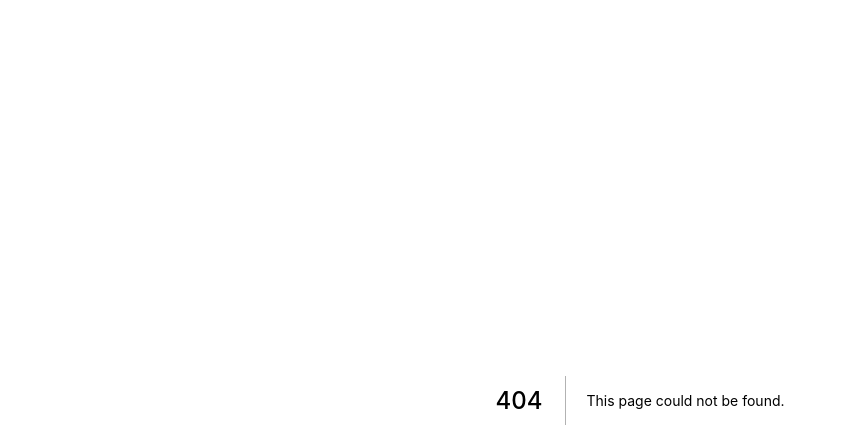
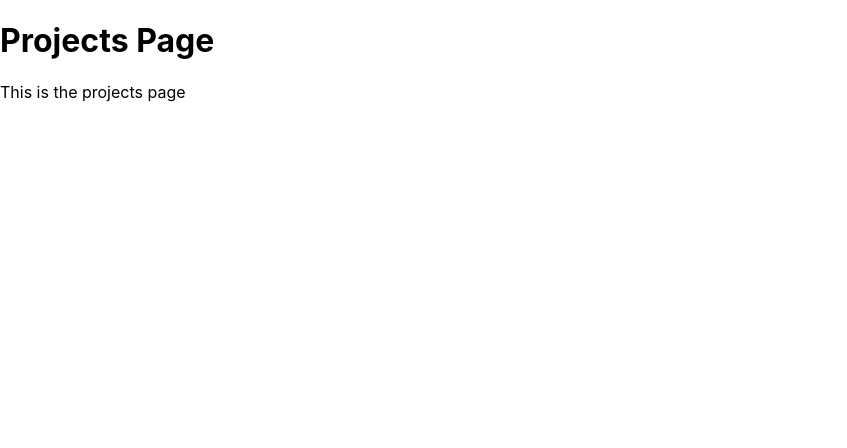
Before and after one commit to tleifj/project-mgmt, a Next.js app: page /projects in a window 1280 px wide. Before the commit this address had no page. Shown: the top 448 px of the page, without its empty margins (0-847 px from the left). Built offline with nearby package versions, Linux system fonts and the light colour scheme.

Commit message:
Creates a projects page (start)

```diff
--- /dev/null
+++ b/pages/projects.js
@@ -0,0 +1,8 @@
+export default function projectsPage() {
+    return (
+        <div>
+            <h1>Projects Page</h1>
+            <p>This is the projects page</p>
+        </div>
+    )
+}
```
